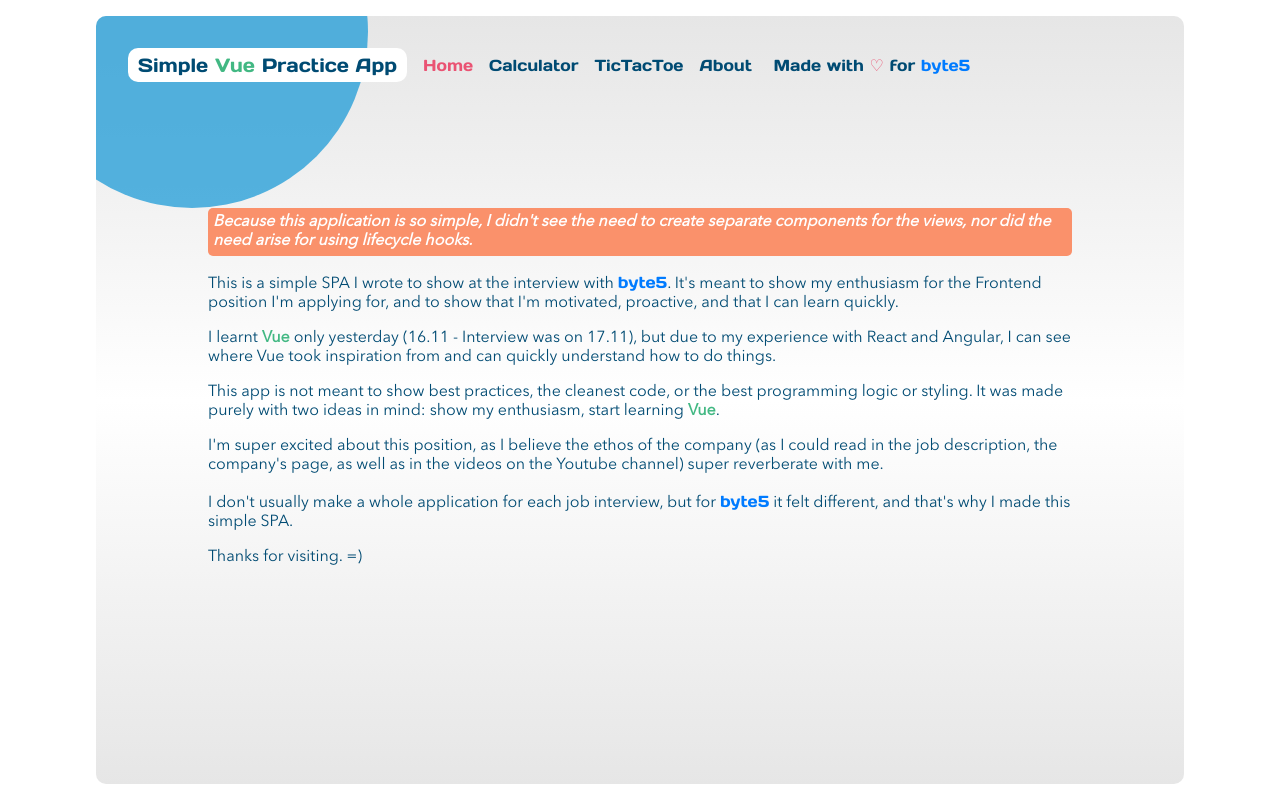
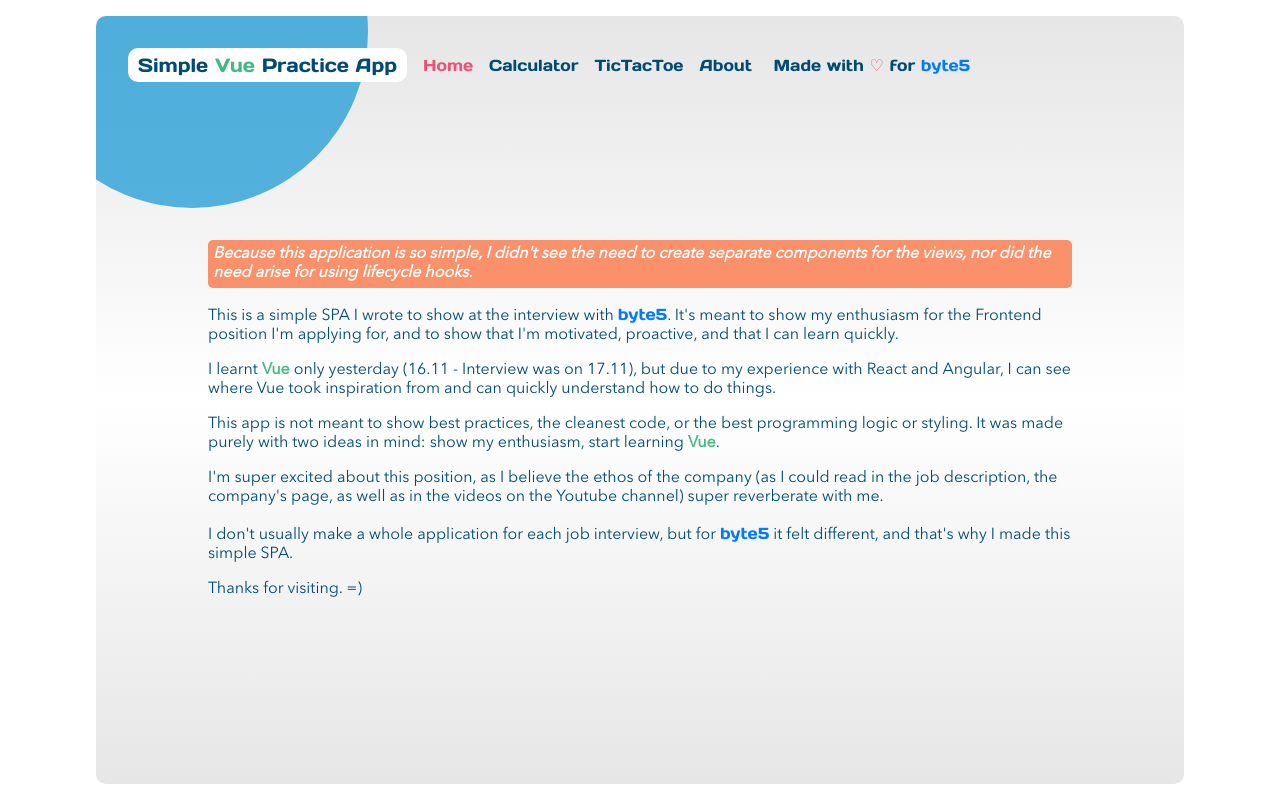
Before and after one commit to asilva87/vue-byte5, a Vue app: page / in a window 1280 px wide. Built offline with nearby package versions, Linux system fonts and the light colour scheme.

Commit message:
Improve style

```diff
--- a/src/views/HomeView.vue
+++ b/src/views/HomeView.vue
@@ -39,7 +39,7 @@
 <style>
 .page-description {
     font-family: 'AvenirNext';
-    margin: 0 5rem;
+    margin: 2rem 5rem;
 }
 
 .im-no-jr-alert {
```
